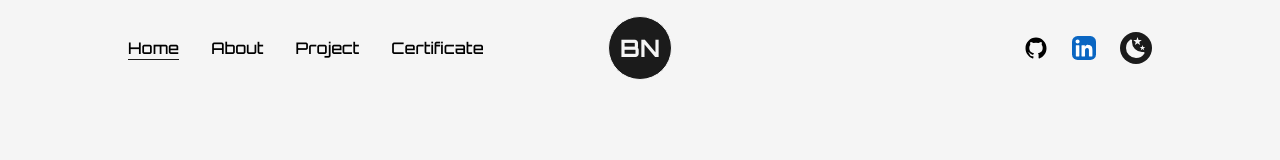
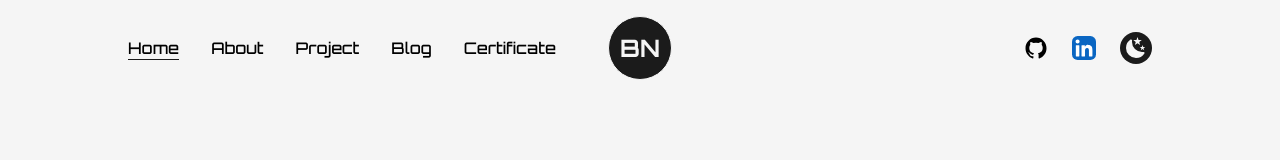
Before and after one commit to tripplen23/portfolio-2024, a Next.js app: page / in a window 1280 px wide. Shown: the top 160 px of the page. Built offline with nearby package versions, Linux system fonts and the light colour scheme.

Commit message:
fix: add Blog link to Navbar (desktop + mobile menus)

```diff
--- a/src/components/Navbar.tsx
+++ b/src/components/Navbar.tsx
@@ -101,6 +101,7 @@ const Navbar: React.FC = () => {
           <CustomLink href="/" title="Home" className="mr-4" />
           <CustomLink href="/about" title="About" className="mx-4" />
           <CustomLink href="/project" title="Project" className="mx-4" />
+          <CustomLink href="/blog" title="Blog" className="mx-4" />
           <CustomLink
             href="/certificate"
             title="Certificate"
@@ -172,6 +173,12 @@ const Navbar: React.FC = () => {
               toggle={handleClick}
             />
             <CustomMobileLink
+              href="/blog"
+              title="Blog"
+              className=""
+              toggle={handleClick}
+            />
+            <CustomMobileLink
               href="/certificate"
               title="Certificate"
               className=""
```
